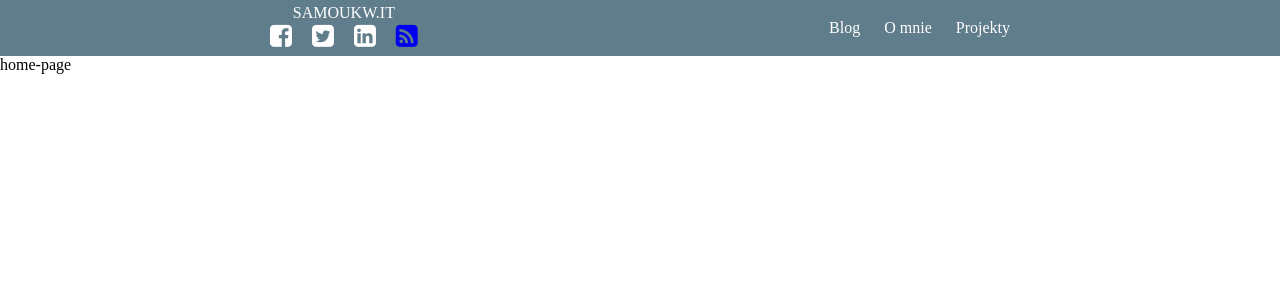
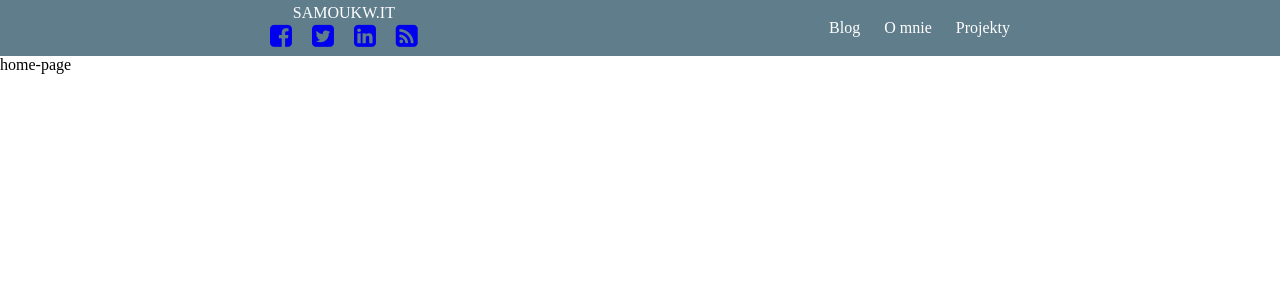
Before and after one commit to panszczypior/myblog, a Jekyll site: the page built from index.html, in a window 1280 px wide. Shown: the top 300 px of the page. Built offline with Jekyll 4.4.1, drawn with Linux system fonts in a browser that asks for light colours; some web fonts are replaced.

Commit message:
activate social links

```diff
--- a/_includes/header.html
+++ b/_includes/header.html
@@ -3,9 +3,9 @@
     <div class="site-info">
       <a class="site-title" href="{{ site.baseurl }}/">samoukw.it</a>
       <div class="site-socials">
-        <a class="social-item"><i class="fa fa-facebook-square"></i></a>
-        <a class="social-item"><i class="fa fa-twitter-square"></i></a>
-        <a class="social-item"><i class="fa fa-linkedin-square"></i></a>
+        <a href="https://www.facebook.com/samoukw.it/" target="_blank" class="social-item"><i class="fa fa-facebook-square"></i></a>
+        <a href="https://twitter.com/samoukwit" target="_blank" class="social-item"><i class="fa fa-twitter-square"></i></a>
+        <a href="https://pl.linkedin.com/in/przemys%C5%82aw-%C5%82ach-7668b8133?trk=prof-samename-name" target="_blank" class="social-item"><i class="fa fa-linkedin-square"></i></a>
         <a class="social-item" href="{{"/feed.xml" | prepend: site.baseurl}}"><i class="fa fa-rss-square"></i></a>
       </div>
     </div>
```
